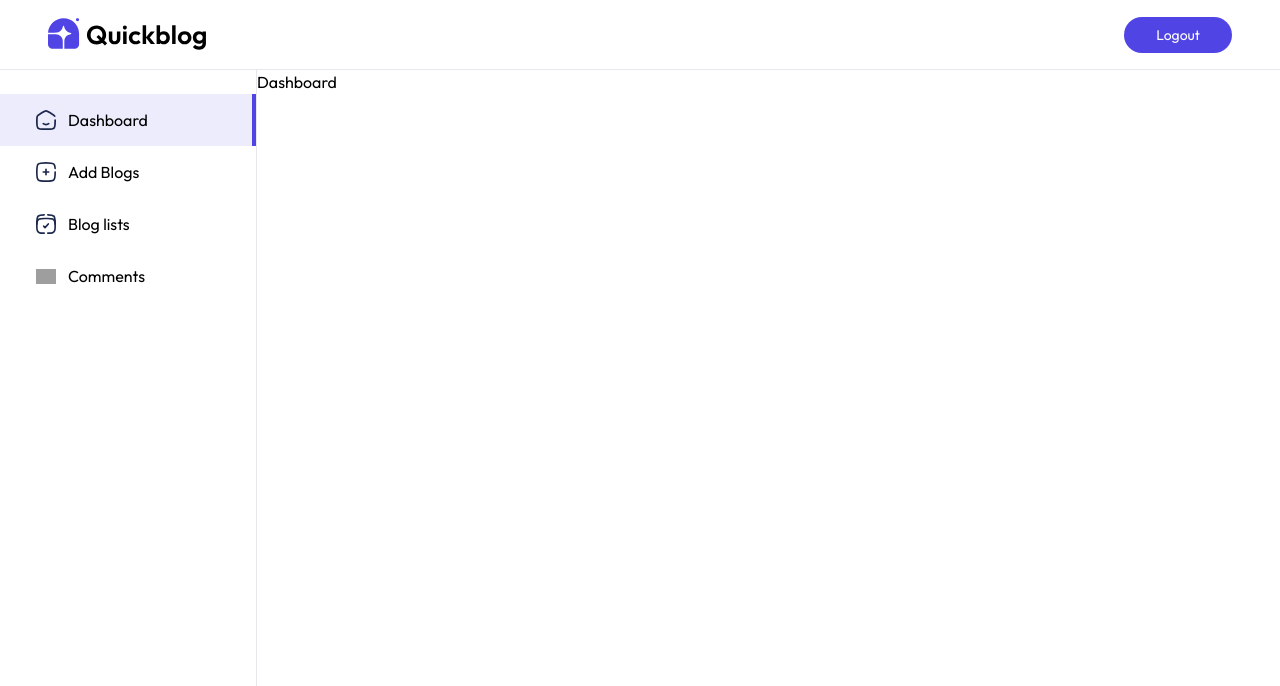
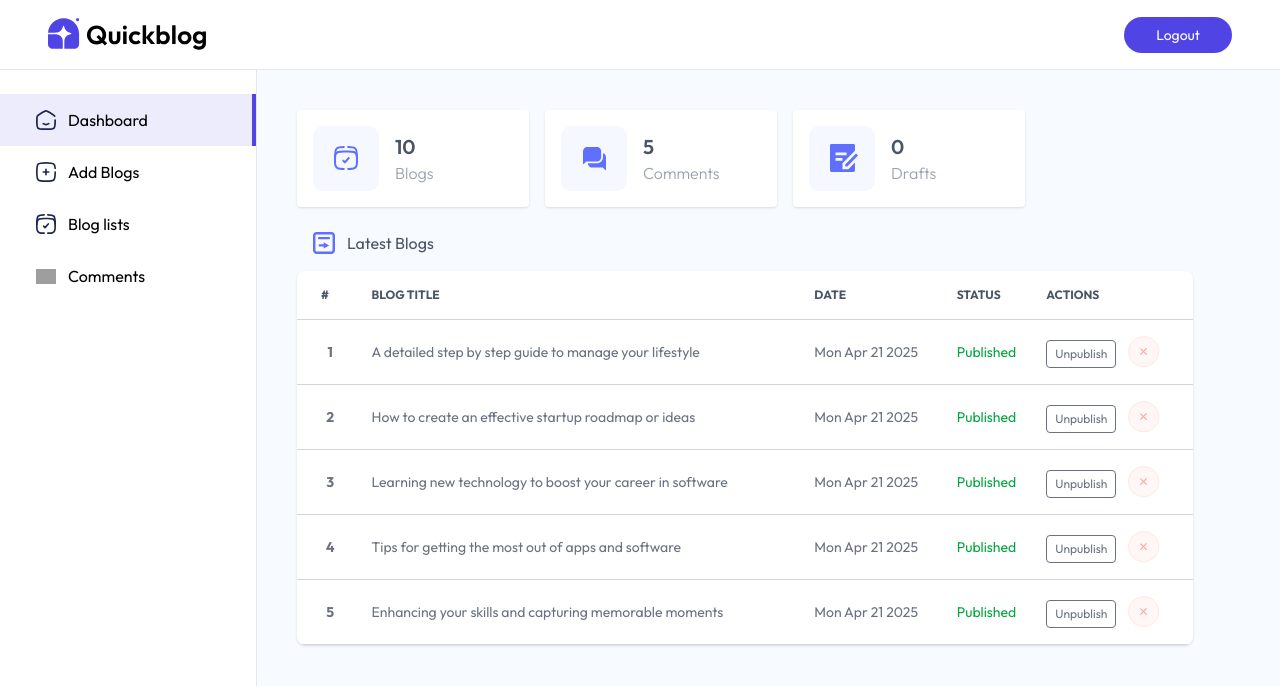
Before and after one commit to akshaychavan23031998/MERN_AI_QuickBlog_App, a React (Vite) app in the folder client/: page /admin in a window 1280 px wide. Shown: the top 686 px of the page. Built offline with nearby package versions, Linux system fonts and the light colour scheme; grey boxes are pictures that could not be loaded.

Commit message:
Completed the Admin Dashboard page.

```diff
--- /dev/null
+++ b/client/src/components/admin/BlogTableItem.jsx
@@ -0,0 +1,35 @@
+import React from "react";
+import { assets } from "../../assets/assets";
+
+const BlogTableItem = ({ blog, fetchBlogs, index }) => {
+  const { title, createdAt } = blog;
+  const BlogDate = new Date(createdAt);
+  return (
+    <tr className="border-y border-gray-300">
+      <th className="px-2 py-4">{index}</th>
+      <td className="px-2 py-4">{title}</td>
+      <td className="px-2 py-4 max-sm:hidden">{BlogDate.toDateString()}</td>
+      <td className="px-2 py-4 max-sm:hidden">
+        <p
+          className={`${
+            blog.isPublished ? "text-green-600" : "text-orange-700"
+          }`}
+        >
+          {blog.isPublished ? "Published" : "Unpublished"}
+        </p>
+      </td>
+      <td className="px-2 py-4 flex text-xs gap-3">
+        <button className="border px-2 py-0.5 mt-1 rounded cursor-pointer">
+          {blog.isPublished ? "Unpublish" : "Publish"}
+        </button>
+        <img
+          src={assets.cross_icon}
+          className="w-8 hover:scale-110 transition-all cursor-pointer"
+          alt=""
+        />
+      </td>
+    </tr>
+  );
+};
+
+export default BlogTableItem;
--- a/client/src/pages/admin/Dashboard.jsx
+++ b/client/src/pages/admin/Dashboard.jsx
@@ -1,9 +1,100 @@
-import React from 'react'
+import React, { useEffect, useState } from "react";
+import { assets, dashboard_data } from "../../assets/assets";
+import BlogTableItem from "../../components/admin/BlogTableItem";
 
 const Dashboard = () => {
+  const [dashboardData, setDashboardData] = useState({
+    blogs: 0,
+    comments: 0,
+    drafts: 0,
+    recentBlogs: [],
+  });
+
+  const fetchDashboardData = async () => {
+    setDashboardData(dashboard_data);
+  };
+
+  useEffect(() => {
+    fetchDashboardData();
+  }, []);
+
   return (
-    <div>Dashboard</div>
-  )
-}
+    <div className="flex-1 p-4 md:p-10 bg-blue-50/50">
+      <div className="flex flex-wrap gap-4">
+        <div className="flex items-center gap-4 bg-white p-4 min-w-58 rounded shadow cursor-pointer hover:scale-105 transition-all">
+          <img src={assets.dashboard_icon_1} alt="" />
+          <div>
+            <p className="text-xl font-semibold text-gray-600">
+              {dashboardData.blogs}
+            </p>
+            <p className="text-gray-400 font-light">Blogs</p>
+          </div>
+        </div>
 
-export default Dashboard
+        <div className="flex items-center gap-4 bg-white p-4 min-w-58 rounded shadow cursor-pointer hover:scale-105 transition-all">
+          <img src={assets.dashboard_icon_2} alt="" />
+          <div>
+            <p className="text-xl font-semibold text-gray-600">
+              {dashboardData.comments}
+            </p>
+            <p className="text-gray-400 font-light">Comments</p>
+          </div>
+        </div>
+
+        <div className="flex items-center gap-4 bg-white p-4 min-w-58 rounded shadow cursor-pointer hover:scale-105 transition-all">
+          <img src={assets.dashboard_icon_3} alt="" />
+          <div>
+            <p className="text-xl font-semibold text-gray-600">
+              {dashboardData.drafts}
+            </p>
+            <p className="text-gray-400 font-light">Drafts</p>
+          </div>
+        </div>
+      </div>
+
+      <div>
+        <div className="flex items-center gap-3 m-4 mt-6 text-gray-600">
+          <img src={assets.dashboard_icon_4} alt="" />
+          <p>Latest Blogs</p>
+        </div>
+        <div className="relative max-w-4xl overflow-x-auto shadow rounded-lg scrollbar-hide bg-white">
+          <table className="w-full text-sm text-gray-500">
+            <thead className="text-xs text-gray-600 text-left uppercase">
+              <tr>
+                <th scope="col" className="px-2 py-4 xl:px-6">
+                  #
+                </th>
+                <th scope="col" className="px-2 py-4">
+                  Blog Title
+                </th>
+                <th scope="col" className="px-2 py-4 max-sm:hidden">
+                  Date
+                </th>
+                <th scope="col" className="px-2 py-4 max-sm:hidden">
+                  Status
+                </th>
+                <th scope="col" className="px-2 py-4">
+                  Actions
+                </th>
+              </tr>
+            </thead>
+            <tbody>
+              {dashboardData.recentBlogs.map((blog, index) => {
+                return (
+                  <BlogTableItem
+                    key={blog._id}
+                    blog={blog}
+                    fetchBlogs={fetchDashboardData}
+                    index={index + 1}
+                  />
+                );
+              })}
+            </tbody>
+          </table>
+        </div>
+      </div>
+    </div>
+  );
+};
+
+export default Dashboard;
```
